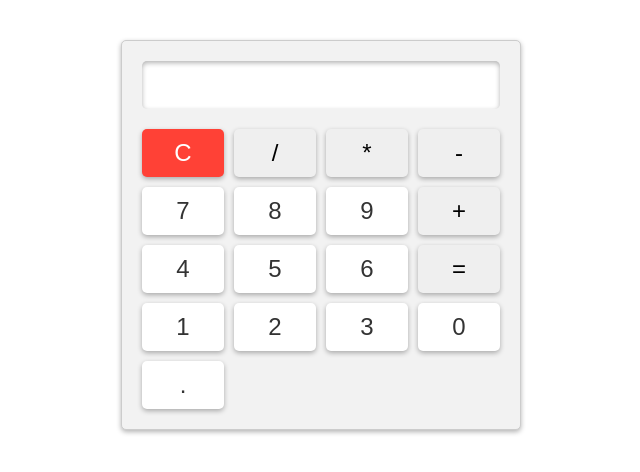
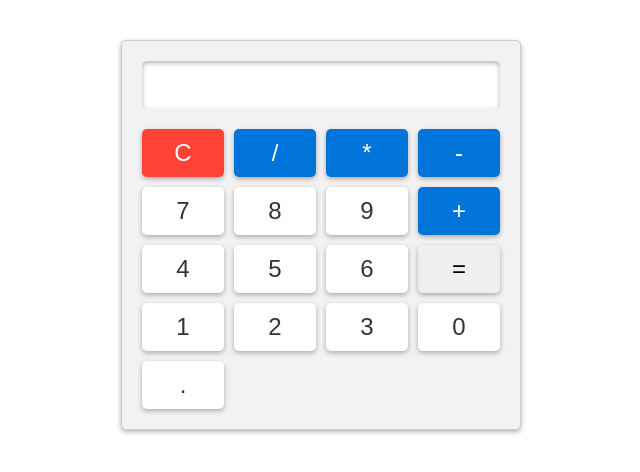
Before and after one commit to lamourianass/Basic-calculator, a plain HTML site: page index.html in a window 1280 px wide. Shown: the whole page, without its empty margins (319-959 px from the left). Drawn offline with Linux system fonts and the light colour scheme.

Commit message:
Done .operator css

```diff
--- a/style.css
+++ b/style.css
@@ -55,3 +55,8 @@ button:focus {
   background-color: #fff;
   color: #333;
 }
+
+.operator {
+  background-color: #0074d9;
+  color: #fff;
+}
```
